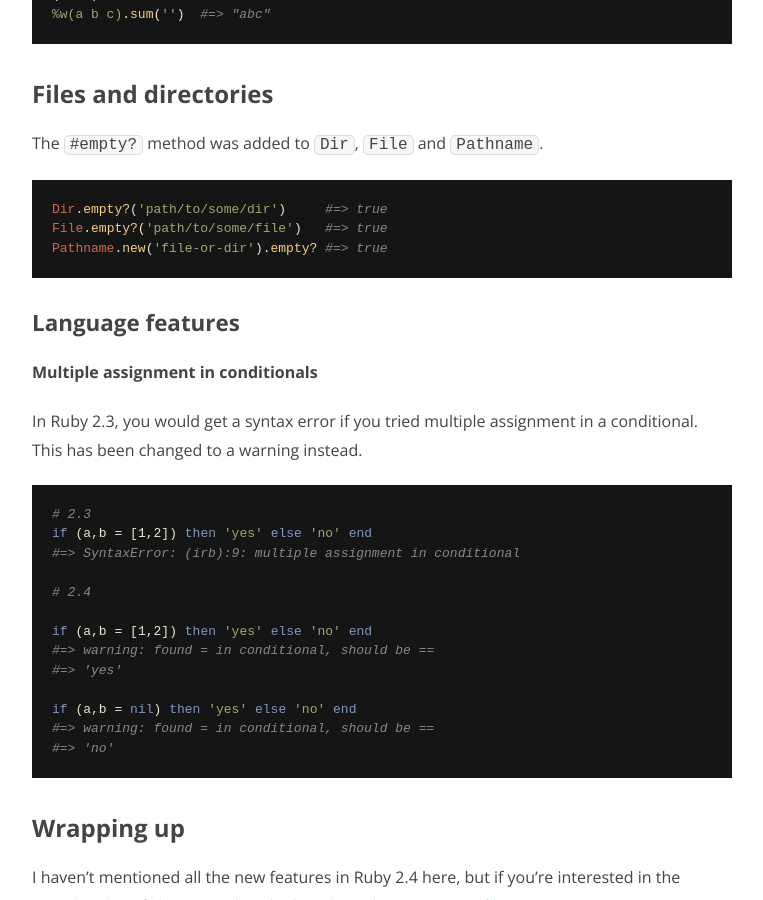
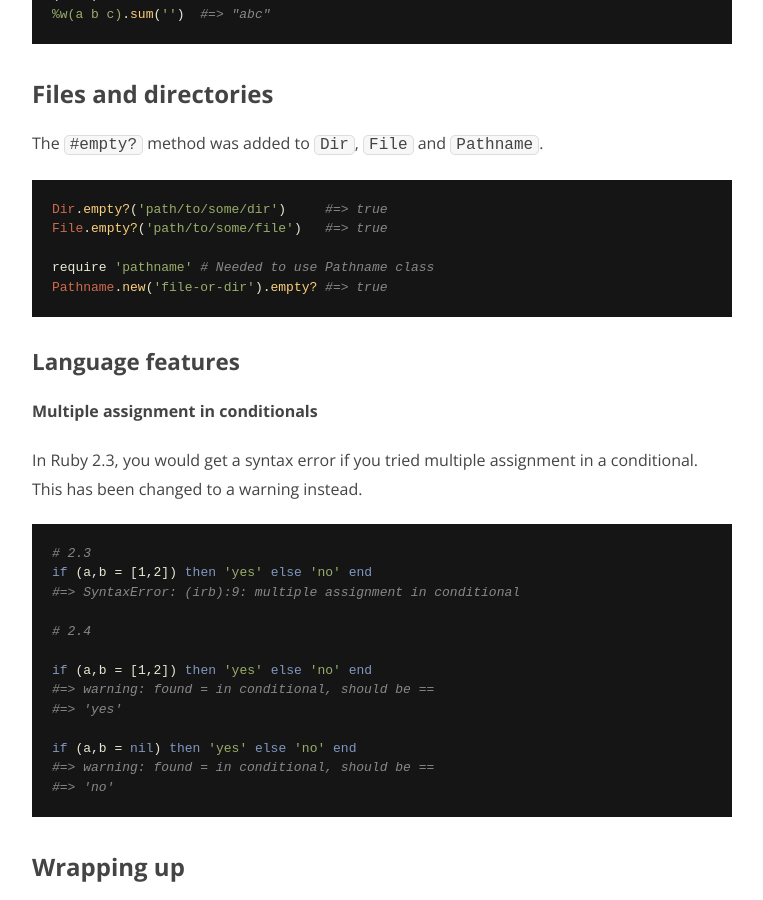
Before and after one commit to nithinbekal/nithinbekal.github.io, a Jekyll site: the page built from _posts/2016-12-25-ruby-2-4-features.md, in a window 1280 px wide and 900 px high, scrolled down 4838 px. Shown: the whole window, without its empty margins (258-1021 px from the left). Built offline with Jekyll 4.4.1, drawn with Linux system fonts in a browser that asks for light colours; comment, search, counter and statistics services are not loaded.

Commit message:
Require pathname in example code

```diff
--- a/_posts/2016-12-25-ruby-2-4-features.md
+++ b/_posts/2016-12-25-ruby-2-4-features.md
@@ -221,6 +221,8 @@
 {% highlight ruby %}
 Dir.empty?('path/to/some/dir')     #=> true
 File.empty?('path/to/some/file')   #=> true
+
+require 'pathname' # Needed to use Pathname class
 Pathname.new('file-or-dir').empty? #=> true
 {% endhighlight %}
 
```
